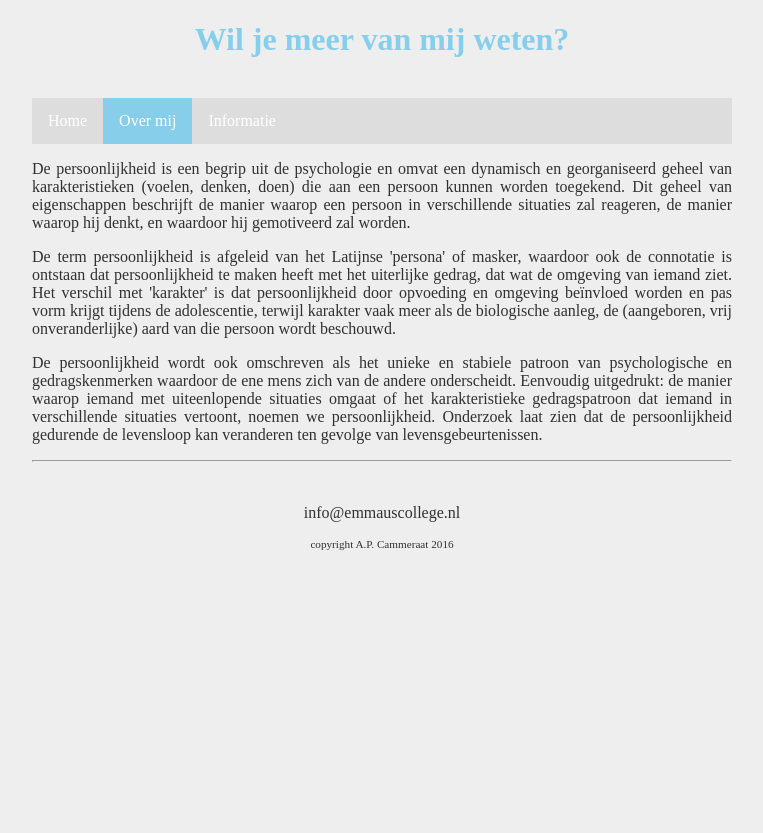
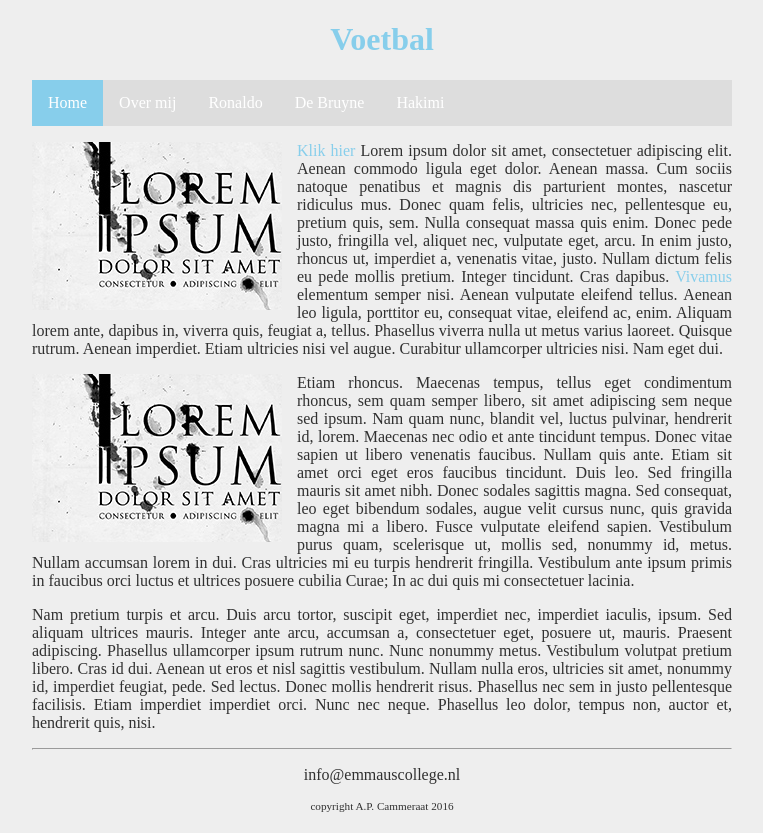
Before and after one commit to emmaus-4h/website-4hin2-omer, a plain HTML site: page overmij.html in a window 1280 px wide. Shown: the whole page, without its empty margins (258-1021 px from the left). Drawn offline with Linux system fonts and the light colour scheme.

Commit message:
menu en me

```diff
--- a/overmij.html
+++ b/overmij.html
@@ -3,39 +3,37 @@
 <html>
 
     <head>
-        <link rel="stylesheet" href="style.css" />
-        <title>Informatie over mij</title>
-        <meta charset="utf-8" />
+        <link rel="stylesheet" href="style.css">
+        <title>Dit is een eenvoudige website</title>
     </head>
 
     <body>
         <main>
             <header>
-                <h1>Wil je meer van mij weten?</h1>
-                <br>
+                <h1 id="hoofdtitel" class="belangrijk">Voetbal</h1>
             </header>
 
             <nav>
                 <ul>
-                    <li><a href="index.html">Home</a></li>
-                    <li><a class="active" href="overmij.html">Over mij</a></li>
-                    <li><a href="info.html">Informatie</a></li>
+                    <li><a class="active" href="index.html">Home</a></li>
+                    <li><a href="overmij.html">Over mij</a></li>
+                    <li><a href="info.html">Ronaldo</a></li>
+                    <li><a href="info.html">De Bruyne</a></li>
+                    <li><a href="info.html">Hakimi</a></li>
                 </ul>
             </nav>
 
-
             <article>
-                <p>De persoonlijkheid is een begrip uit de psychologie en omvat een dynamisch en georganiseerd geheel van karakteristieken (voelen, denken, doen) die aan een persoon kunnen worden toegekend. Dit geheel van eigenschappen beschrijft de manier waarop een persoon in verschillende situaties zal reageren, de manier waarop hij denkt, en waardoor hij gemotiveerd zal worden.</p>
-                <p>De term persoonlijkheid is afgeleid van het Latijnse 'persona' of masker, waardoor ook de connotatie is ontstaan dat persoonlijkheid te maken heeft met het uiterlijke gedrag, dat wat de omgeving van iemand ziet. Het verschil met 'karakter' is dat persoonlijkheid door opvoeding en omgeving beïnvloed worden en pas vorm krijgt tijdens de adolescentie, terwijl karakter vaak meer als de biologische aanleg, de (aangeboren, vrij onveranderlijke) aard van die persoon wordt beschouwd.</p>
-                <p>De persoonlijkheid wordt ook omschreven als het unieke en stabiele patroon van psychologische en gedragskenmerken waardoor de ene mens zich van de andere onderscheidt. Eenvoudig uitgedrukt: de manier waarop iemand met uiteenlopende situaties omgaat of het karakteristieke gedragspatroon dat iemand in verschillende situaties vertoont, noemen we persoonlijkheid. Onderzoek laat zien dat de persoonlijkheid gedurende de levensloop kan veranderen ten gevolge van levensgebeurtenissen.</p>
+                <p><img class="zweefLinks" src="afbeeldingen/loremipsum.jpg">
+                <a href="http://nu.nl">Klik hier</a> Lorem ipsum dolor sit amet, consectetuer adipiscing elit. Aenean commodo ligula eget dolor. Aenean massa. Cum sociis natoque penatibus et magnis dis parturient montes, nascetur ridiculus mus. Donec quam felis, ultricies nec, pellentesque eu, pretium quis, sem. Nulla consequat massa quis enim. Donec pede justo, fringilla vel, aliquet nec, vulputate eget, arcu. In enim justo, rhoncus ut, imperdiet a, venenatis vitae, justo. Nullam dictum felis eu pede mollis pretium. Integer tincidunt. Cras dapibus. <a href="http://www.encyclo.nl/begrip/dum%20vivimus%20vivamus">Vivamus</a> elementum semper nisi. Aenean vulputate eleifend tellus. Aenean leo ligula, porttitor eu, consequat vitae, eleifend ac, enim. Aliquam lorem ante, dapibus in, viverra quis, feugiat a, tellus. Phasellus viverra nulla ut metus varius laoreet. Quisque rutrum. Aenean imperdiet. Etiam ultricies nisi vel augue. Curabitur ullamcorper ultricies nisi. Nam eget dui.</p>
+                <p><img class="zweefLinks" src="afbeeldingen/loremipsum.jpg">Etiam rhoncus. Maecenas tempus, tellus eget condimentum rhoncus, sem quam semper libero, sit amet adipiscing sem neque sed ipsum. Nam quam nunc, blandit vel, luctus pulvinar, hendrerit id, lorem. Maecenas nec odio et ante tincidunt tempus. Donec vitae sapien ut libero venenatis faucibus. Nullam quis ante. Etiam sit amet orci eget eros faucibus tincidunt. Duis leo. Sed fringilla mauris sit amet nibh. Donec sodales sagittis magna. Sed consequat, leo eget bibendum sodales, augue velit cursus nunc, quis gravida magna mi a libero. Fusce vulputate eleifend sapien. Vestibulum purus quam, scelerisque ut, mollis sed, nonummy id, metus. Nullam accumsan lorem in dui. Cras ultricies mi eu turpis hendrerit fringilla. Vestibulum ante ipsum primis in faucibus orci luctus et ultrices posuere cubilia Curae; In ac dui quis mi consectetuer lacinia.</p>
+                <p>Nam pretium turpis et arcu. Duis arcu tortor, suscipit eget, imperdiet nec, imperdiet iaculis, ipsum. Sed aliquam ultrices mauris. Integer ante arcu, accumsan a, consectetuer eget, posuere ut, mauris. Praesent adipiscing. Phasellus ullamcorper ipsum rutrum nunc. Nunc nonummy metus. Vestibulum volutpat pretium libero. Cras id dui. Aenean ut eros et nisl sagittis vestibulum. Nullam nulla eros, ultricies sit amet, nonummy id, imperdiet feugiat, pede. Sed lectus. Donec mollis hendrerit risus. Phasellus nec sem in justo pellentesque facilisis. Etiam imperdiet imperdiet orci. Nunc nec neque. Phasellus leo dolor, tempus non, auctor et, hendrerit quis, nisi.</p>
             </article>
 
             <footer>
                 <hr/>
-                <br>
                 <p>info@emmauscollege.nl</p>
                 <p class="smalltext">copyright A.P. Cammeraat 2016</p>
-                <br>
             </footer>
 
         </main>
```
Also changed, not shown: index.html (+4 -2 lines), info.html (deleted, +0 -42 lines).
